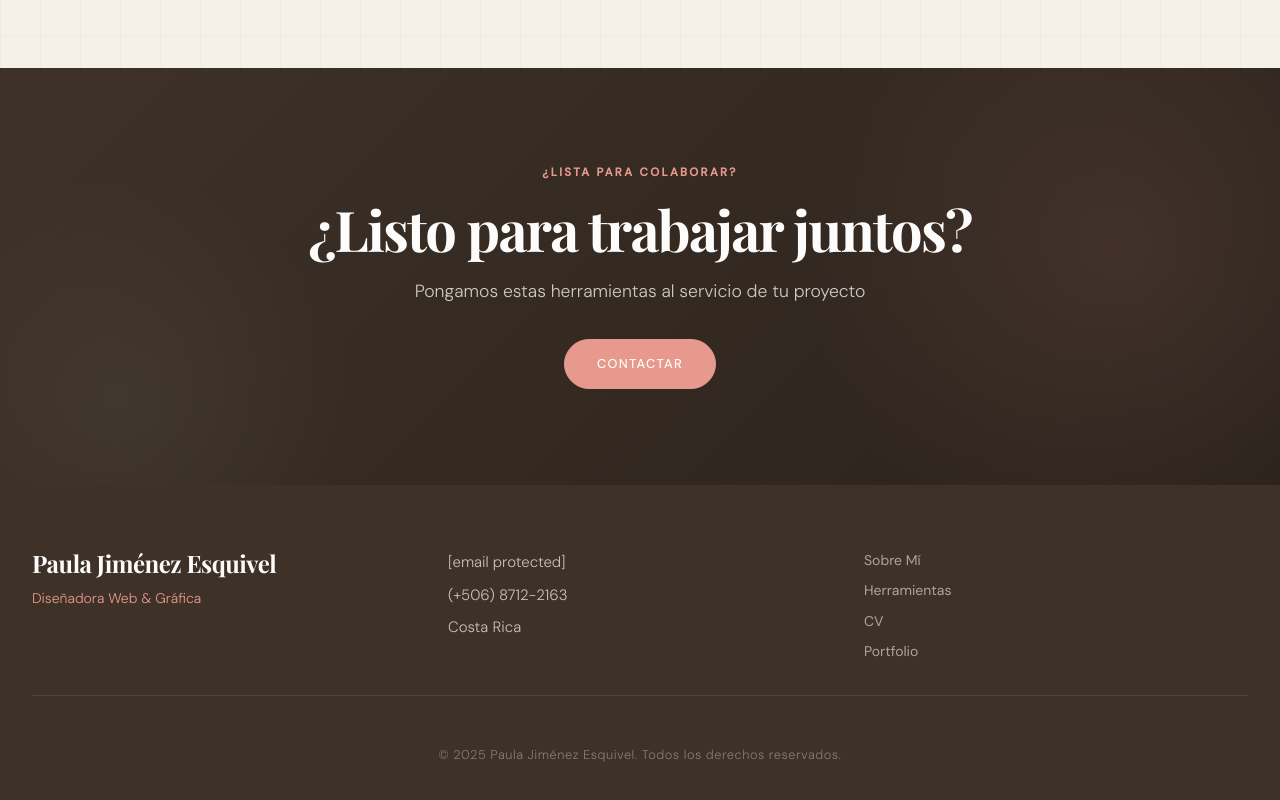
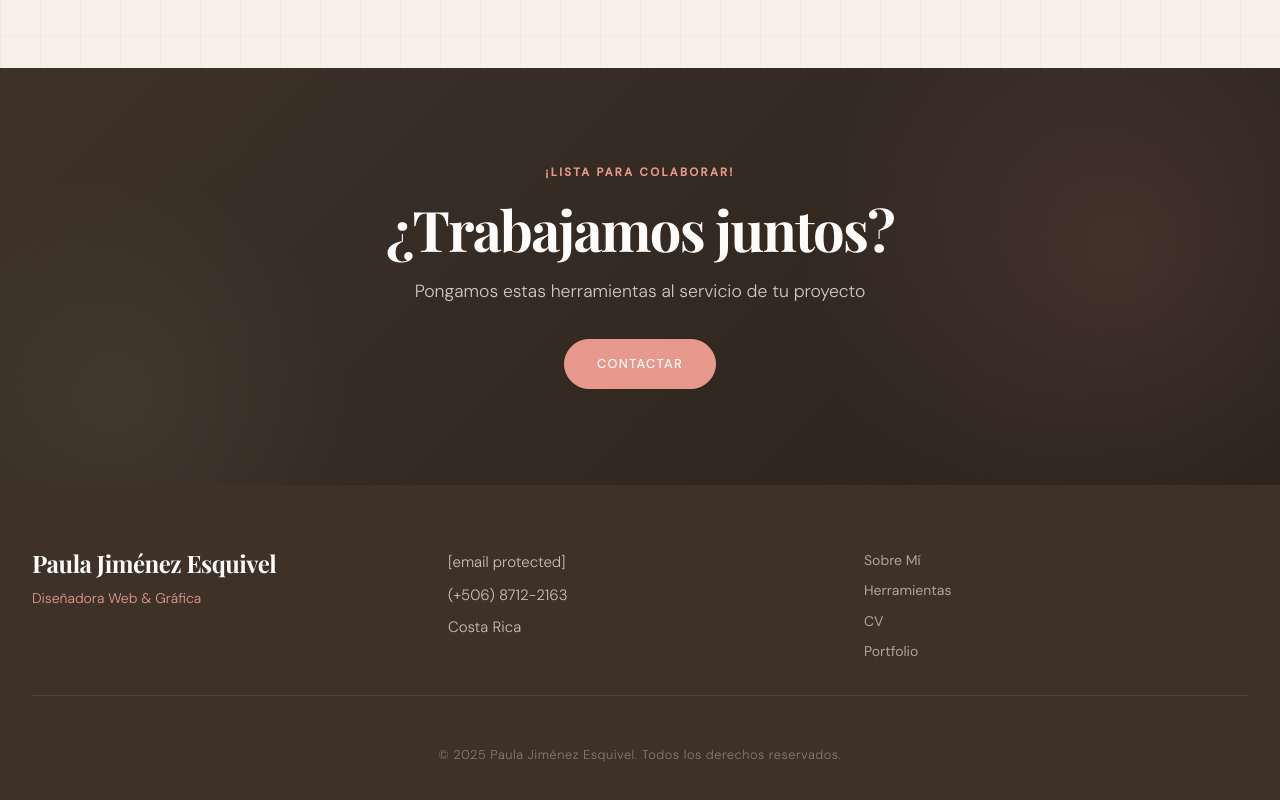
Before and after one commit to paujimesq25/portfolio-paula-jimenez, a plain HTML site: page skills.html in a window 1280 px wide. Shown: the part 3646-4446 px from the top of the page. Drawn offline with nearby package versions, Linux system fonts and the light colour scheme; a web font is replaced by a local one.

Commit message:
Update CTA text for collaboration section

```diff
--- a/skills.html
+++ b/skills.html
@@ -407,8 +407,8 @@
 <section class="cta-section">
     <div class="container">
         <div class="cta-content fade-in-up">
-            <span class="cta-eyebrow">¿Lista para colaborar?</span>
-            <h2>¿Listo para trabajar juntos?</h2>
+            <span class="cta-eyebrow">¡Lista para colaborar!</span>
+            <h2>¿Trabajamos juntos?</h2>
             <p>Pongamos estas herramientas al servicio de tu proyecto</p>
             <a href="/cdn-cgi/l/email-protection#cdbdacb8a7a8fffdfdfd8daaa0aca4a1e3aea2a0" class="btn btn-primary">Contactar</a>
         </div>
```
